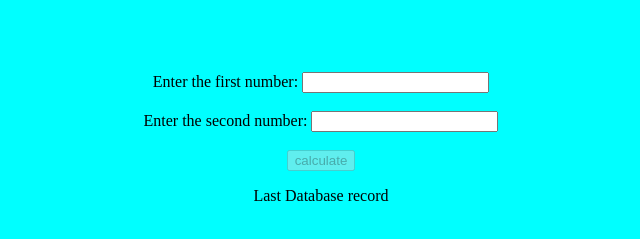
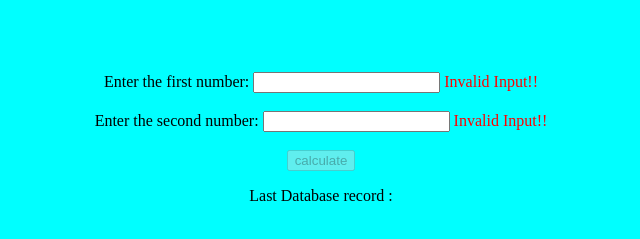
Before and after one commit to ankushkarwa2705/AngularJs-DemoAPP, a website: page AngularApp.html in a window 1280 px wide. Shown: the part 115-354 px from the top of the page, without its empty margins (319-959 px from the left). Drawn offline with nearby package versions, Linux system fonts and the light colour scheme; no server answers.

Commit message:
Update AngularApp.html

```diff
--- a/AngularApp.html
+++ b/AngularApp.html
@@ -10,17 +10,21 @@
 <body ng-app="DemoApp">
     <div ng-controller="Controller">
         <form name="form">
-            <label for="input">Enter the first number: </label>
-            <input type="text" ng-model="formdata.firstnumber" id="input" name="firstnumber11" ng-pattern="regex" required/>
+            Enter the first number:
+            <input type="text" ng-model="formdata.firstnumber" name="firstnumber11" ng-pattern="regex" required/>
+            <span  ng-show = "form.firstnumber11.$invalid">Invalid Input!!
+            </span>
             <br>
             <br>
-            <label for="input">Enter the second number: </label>
-            <input type="text" ng-model="formdata.secondnumber" id="input1" name="secondnumber11" ng-pattern="regex" required/>
+            Enter the second number:
+            <input type="text" ng-model="formdata.secondnumber" name="secondnumber11" ng-pattern="regex" required/>
+            <span  ng-show = "form.secondnumber11.$invalid">Invalid Input!!
+            </span>
             <br>
             <br>
-            <input type="submit" ng-disabled="form.$invalid || form.input.$error.required" ng-click="save_data()" value="calculate" />
+            <input type="submit" ng-disabled="form.$invalid || form.$error.required" ng-click="save_data()" value="calculate" />
             <br>
-            <p>Last Database record </p>
+            <p>Last Database record : </p>
             <p ng-bind="LastDBEntry"></p>
         </form>
     </div>
```
